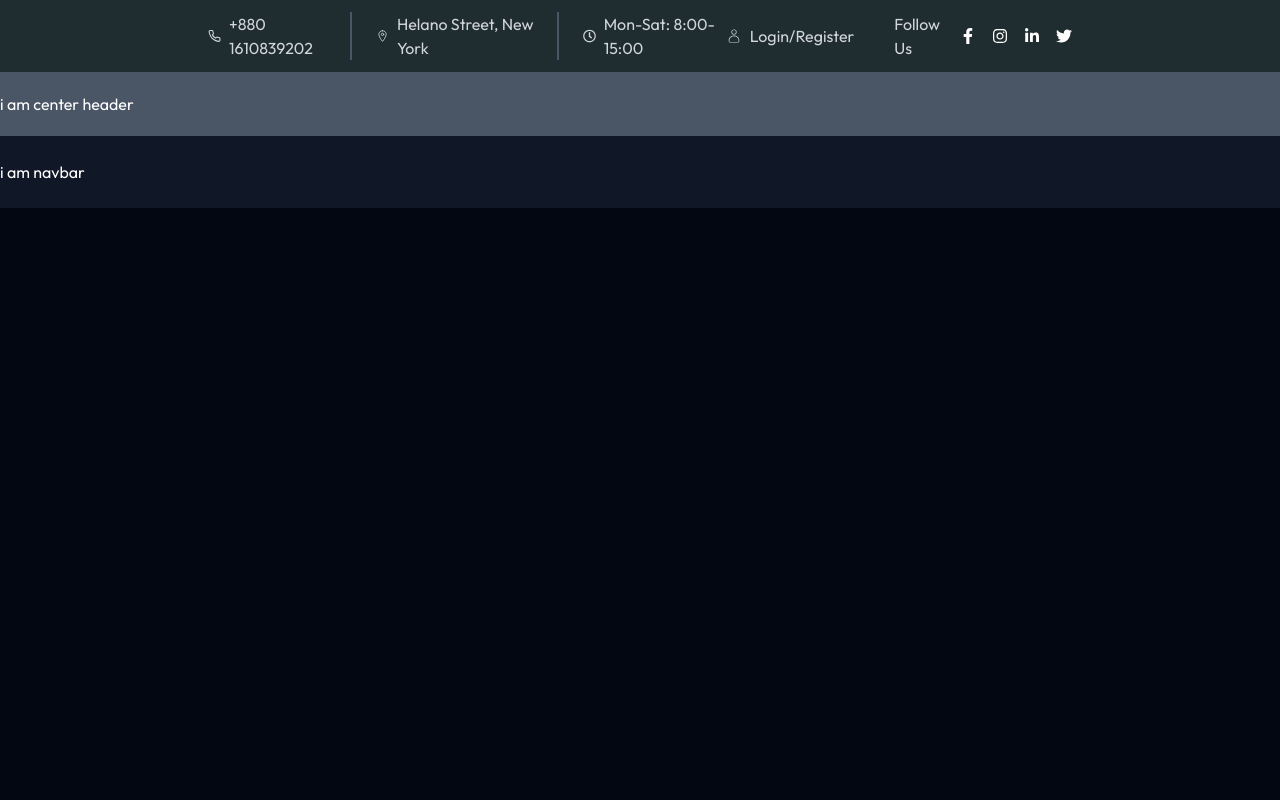
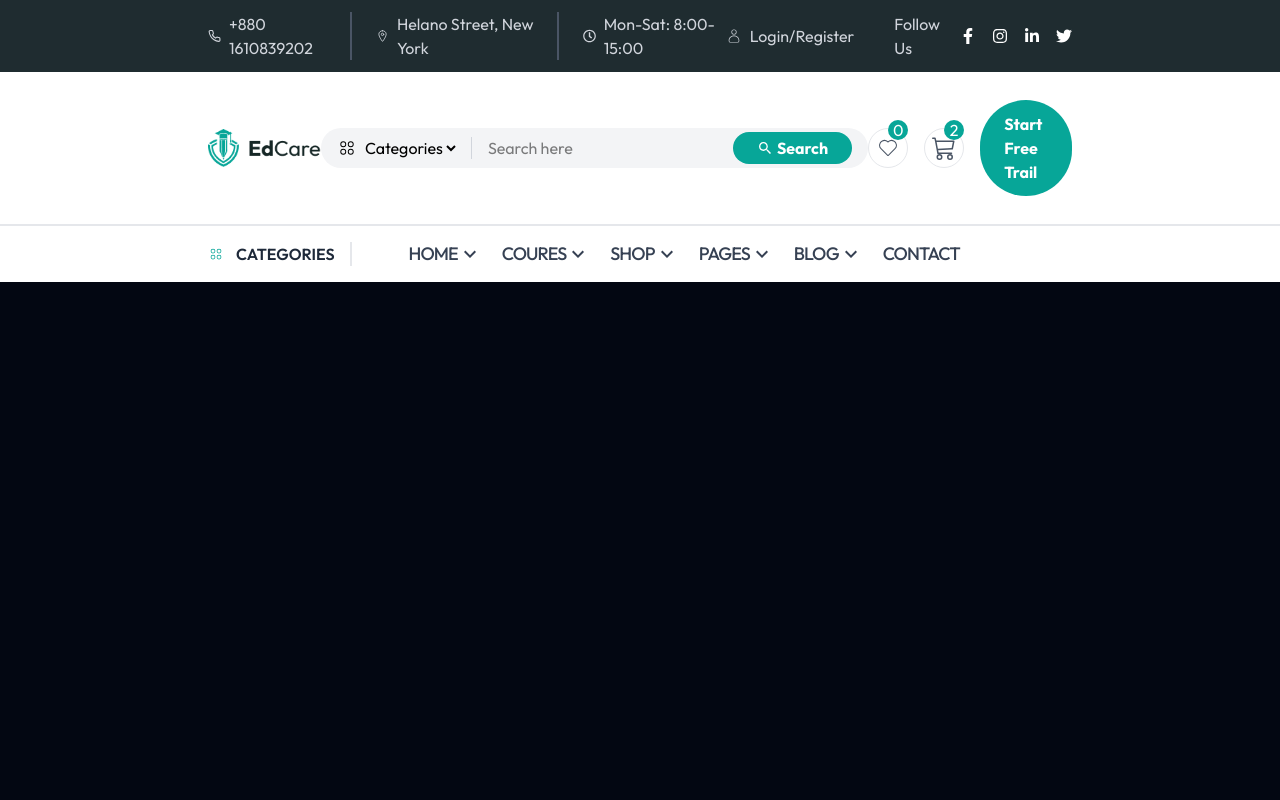
Before and after one commit to asaduzzaman8316/learning-management-system, a Next.js app: page / in a window 1280 px wide. Shown: the top 800 px of the page. Built offline with nearby package versions, Linux system fonts and the light colour scheme.

Commit message:
header complete

```diff
--- /dev/null
+++ b/components/share/Button.jsx
@@ -0,0 +1,12 @@
+import React from 'react'
+
+function Button({ logo, name, py }) {
+    return (
+        <div className={`bg-[#07a698] w-fit ${py} flex items-center gap-1 text-white font-bold px-6 rounded-full`}>
+            {logo}
+            {name}
+        </div>
+    )
+}
+
+export default Button
--- /dev/null
+++ b/components/share/Cart.jsx
@@ -0,0 +1,16 @@
+import React from 'react'
+
+function Cart({ count, logo }) {
+    return (
+        <div className='relative'>
+            <div className='size-10 relative border-gray-200 text-2xl text-gray-600 font-semibold flex items-center justify-center border rounded-full '>
+                {logo}
+            </div>
+            <div className='absolute -top-2 right-0 bg-[#07a698] size-5 flex justify-center items-center text-white rounded-full'>
+                {count}
+            </div>
+        </div>
+    )
+}
+
+export default Cart
--- a/components/share/Header/CenterHeader.jsx
+++ b/components/share/Header/CenterHeader.jsx
@@ -1,9 +1,41 @@
 import React from 'react'
-
+import logo from '@/app/assets/logo-1.png'
+import Image from 'next/image'
+import { PiCirclesFourLight } from 'react-icons/pi'
+import Button from '../Button'
+import { IoMdSearch } from 'react-icons/io'
+import Cart from '../Cart'
+import { CiHeart } from 'react-icons/ci'
+import { BsCart3 } from 'react-icons/bs'
 function CenterHeader() {
   return (
-    <div className='bg-gray-600 py-5 text-white'>
-       i am center header
+    <div className='w-full lg:w-[70%] flex items-center justify-between px-4 py-7 mx-auto'>
+      <div>
+        <Image
+          src={logo}
+          width={150}
+          height={30}
+          alt='home log'
+        />
+      </div>
+      <div className=' rounded-full px-4 py-1 bg-gray-100 flex items-center gap-4'>
+        <div className='flex items-center gap-1 border-r pr-3 border-r-gray-300'>
+          <PiCirclesFourLight className='text-xl' />
+          <select className='outline-none  ' name="" id="">
+            <option className='font-semibold py-2' value="">Categories</option>
+            <option className='text-gray-600 py-2' value="">Fashion</option>
+            <option className='text-gray-600 py-2 ' value="">Organic</option>
+            <option className='text-gray-600 py-2' value="">Furniture</option>
+          </select></div>
+        <input type='search' className='outline-none' placeholder='Search here' />
+        <Button py={'py-1'} logo={<IoMdSearch />} name={'Search'} />
+      </div>
+
+      <div className='flex items-center gap-4'>
+        <Cart logo={<CiHeart />} count={0} />
+        <Cart logo={<BsCart3 />} count={2} />
+        <Button py={'py-3'} name={'Start Free Trail'} />
+      </div>
     </div>
   )
 }
--- a/components/share/Header/NavBar.jsx
+++ b/components/share/Header/NavBar.jsx
@@ -1,10 +1,32 @@
 import React from 'react'
-
+import { navmenu } from '@/contant/navmenu'
+import { PiCirclesFourLight } from 'react-icons/pi'
+import Link from 'next/link'
+import { MdKeyboardArrowDown } from 'react-icons/md'
 function NavBar() {
     return (
-        <nav className='bg-gray-900 sticky top-0 z-50 text-white py-6'>
-            i am navbar
-        </nav>
+        <div className='bg-white sticky top-0 z-50 border-t-2 border-t-gray-200 py-4'>
+            <div className='w-full lg:w-[70%] mx-auto flex items-center px-4  gap-14'>
+                <div className='text-base  text-gray-800 uppercase font-semibold flex items-center gap-3 h-full border-r-2 border-r-gray-200 pr-4'>
+                    <PiCirclesFourLight className='text-[#07a698]' />
+                    Categories
+                </div>
+                <nav className='  text-lg space-x-5 font-medium flex items-center text-gray-700 uppercase  '>
+                    {
+                        navmenu.map(nav => (
+                            <Link
+                                key={nav.id}
+                                href={nav.src}
+                                className='hover:text-[#07a698] tracking-tighter flex items-center  duration-500 transition-all leading-6'
+                            >
+                                {nav.name}
+                                {nav.id !== 6 && <MdKeyboardArrowDown className='text-2xl font-bold' />}
+                            </Link>
+                        ))
+                    }
+                </nav>
+            </div>
+        </div>
     )
 }
 
--- a/contant/navmenu.js
+++ b/contant/navmenu.js
@@ -11,26 +11,21 @@ export const navmenu = [
     },
     {
         id:3,
+        name:'shop',
+        src:'/shop'
+    },
+    {
+        id:4,
         name:'pages',
         src:'/pages'
     },
     {
-        id:4,
+        id:5,
         name:'blog',
         src:'/blog'
     },
     {
-        id:5,
-        name:'gallery',
-        src:'/gallery'
-    },
-    {
         id:6,
-        name:'shop',
-        src:'/shop'
-    },
-    {
-        id:7,
         name:'contact',
         src:'/contact'
     }
```
